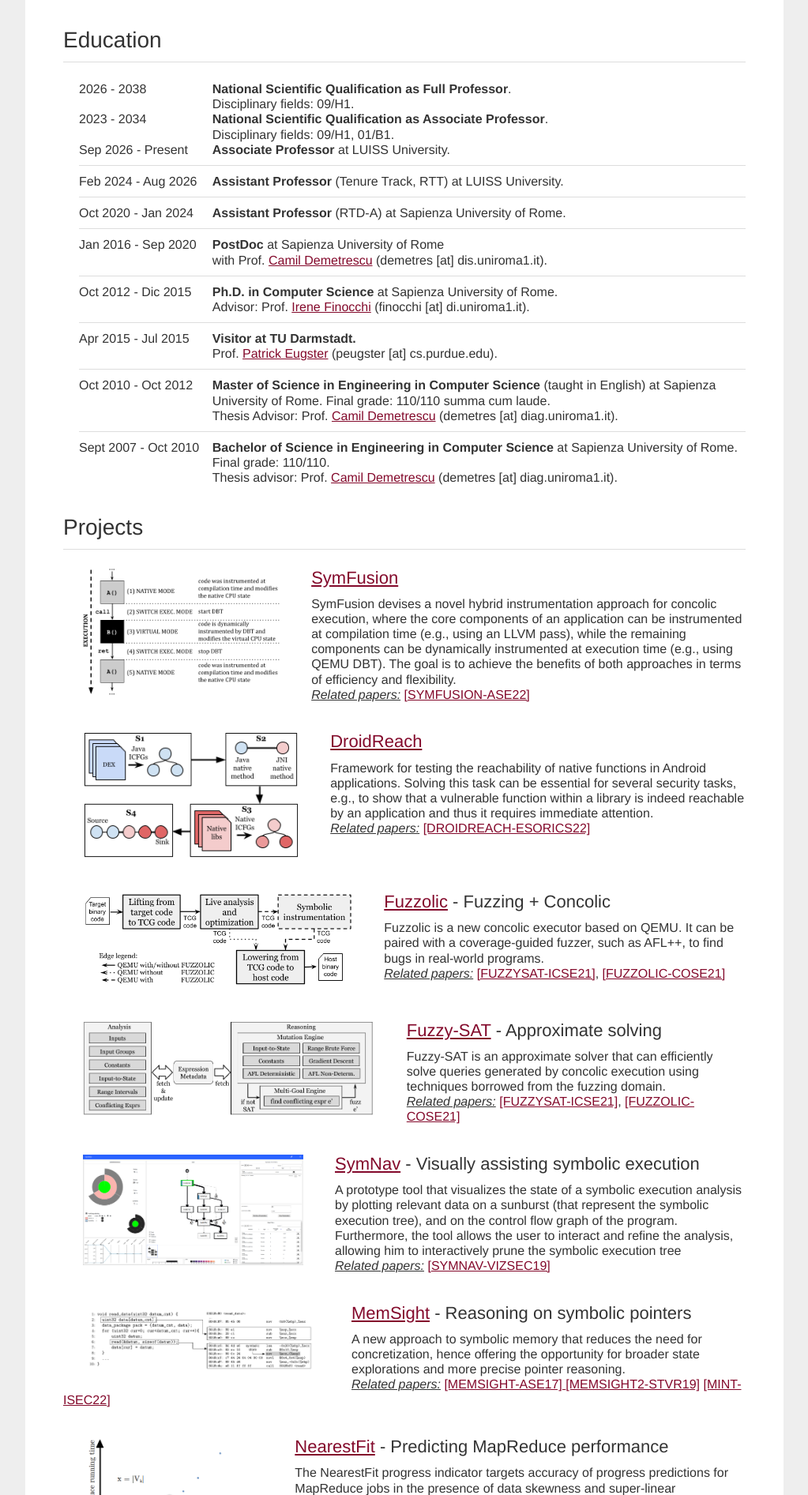
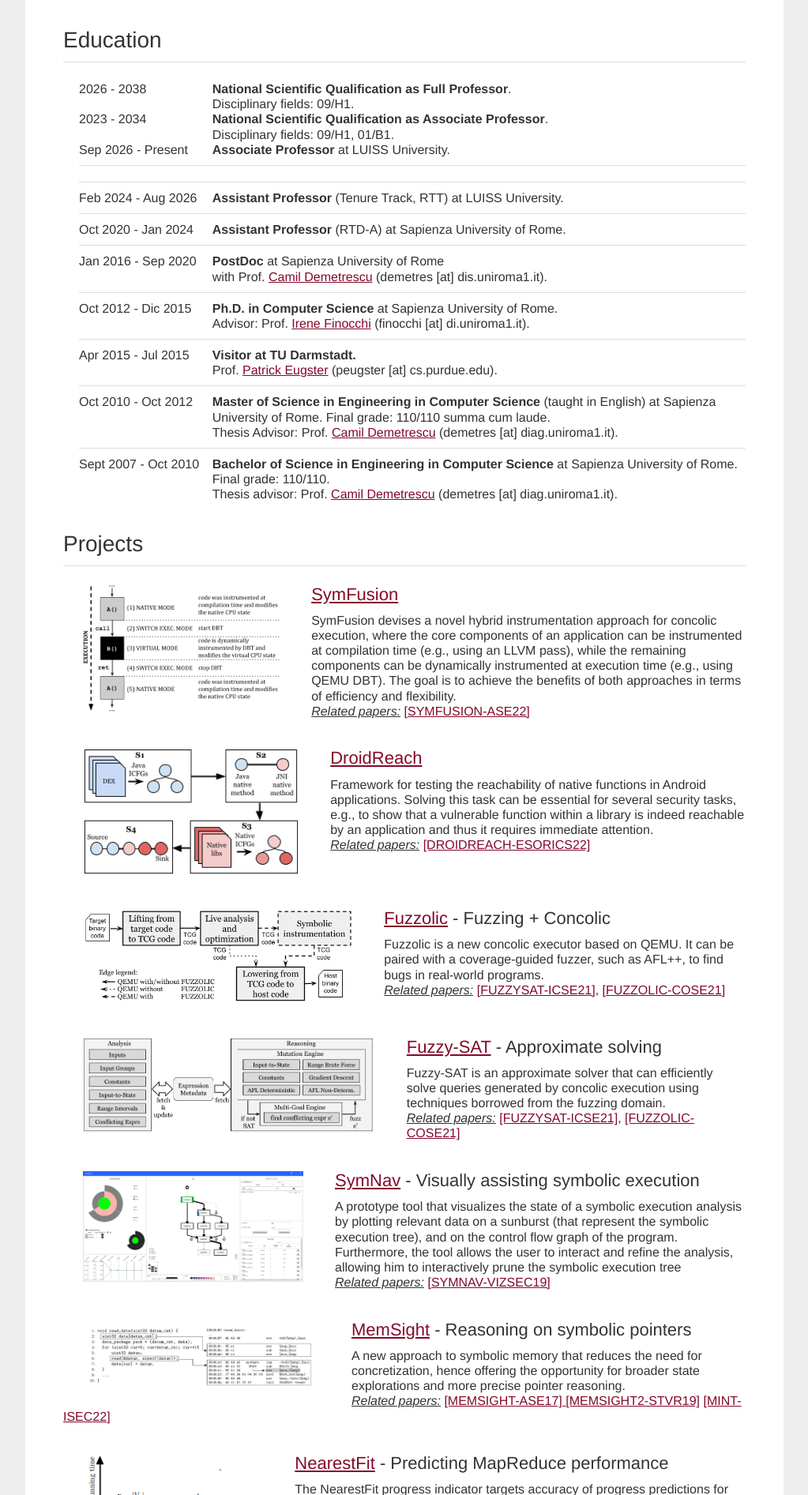
Before and after one commit to ecoppa/ecoppa.github.io, a Jekyll site: the page built from index.html, in a window 1280 px wide. Shown: the part 1393-3286 px from the top of the page at 79% size, without its empty margins (128-1151 px from the left). Built offline with Jekyll 4.4.1, drawn with Linux system fonts in a browser that asks for light colours.

Commit message:
Update index.html

```diff
--- a/index.html
+++ b/index.html
@@ -226,6 +226,15 @@ title: Emilio Coppa - Academic Page
 							</div>
 							<div style="display:table-cell;">
 								<b>Associate Professor</b> at LUISS University.
+							</div>
+						</div>
+
+						<div style="display:table-row;">
+							<div style="display:table-cell;">
+								<hr style="margin: 10px 0 10px 0;" />
+							</div>
+							<div style="display:table-cell;">
+								<hr style="margin: 10px 0 10px 0;" />
 							</div>
 						</div>
 
```
